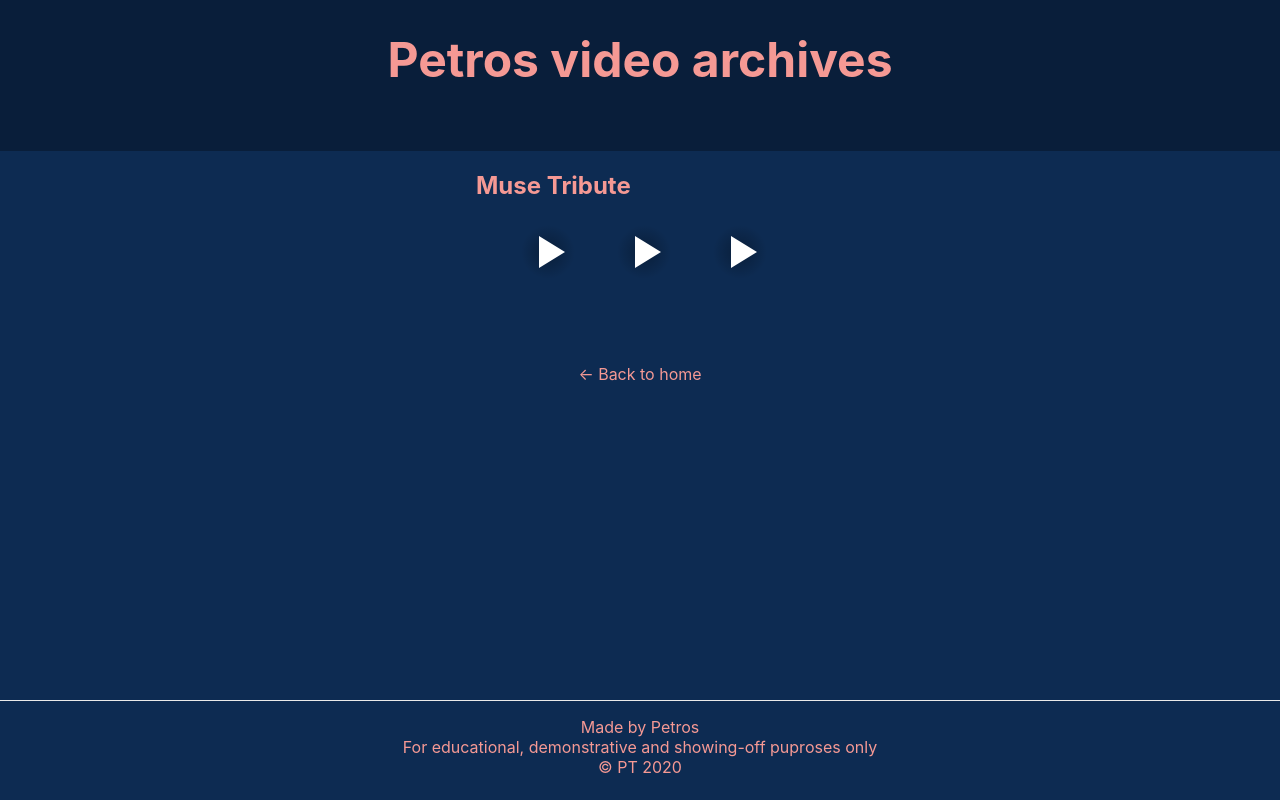
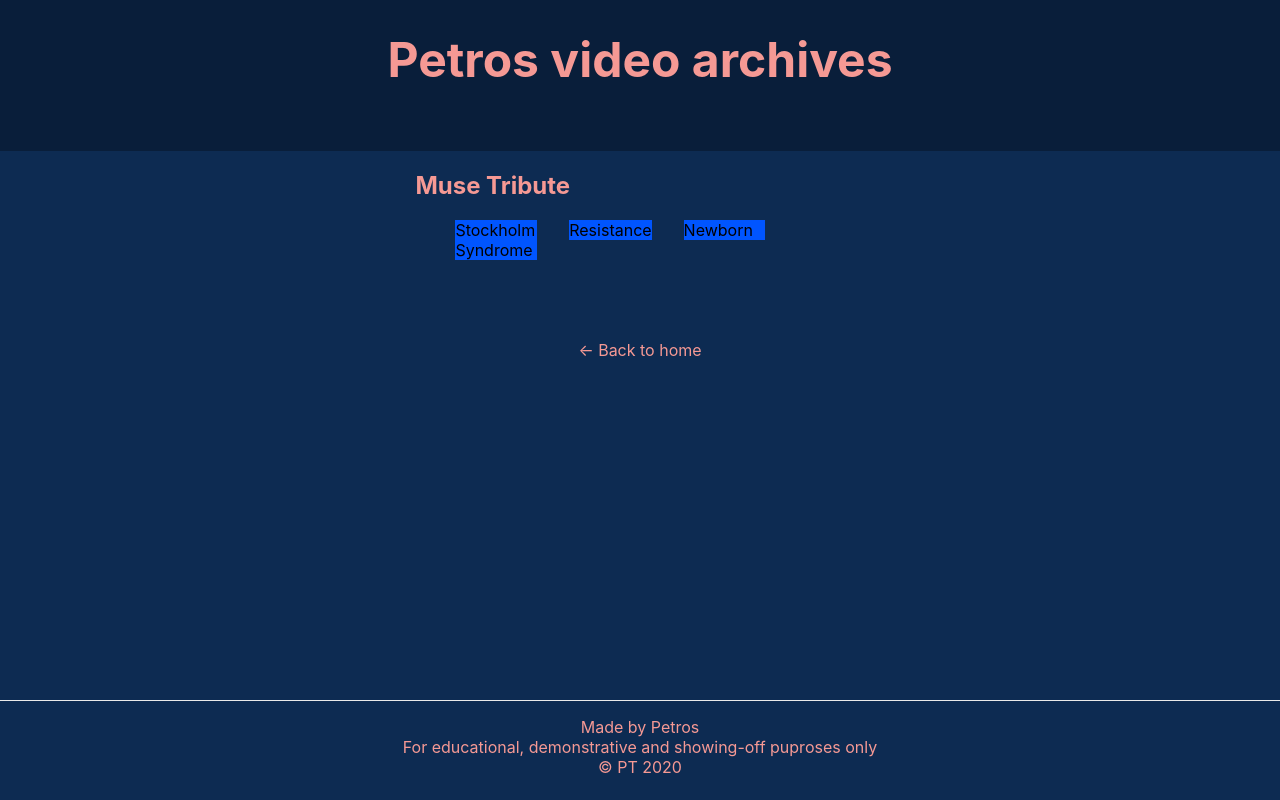
Before and after one commit to Peteropon/video-archive, a Next.js app: page /bands/muse in a window 1280 px wide. Built offline with nearby package versions, Linux system fonts and the light colour scheme; no server answers.

Commit message:
Inserted accordion comp in band page.

```diff
--- a/pages/bands/[band].js
+++ b/pages/bands/[band].js
@@ -1,4 +1,5 @@
 import Head from "next/head";
+import { VideoAccordion } from "../../components/videoAccordion";
 import ReactPlayer from "react-player/youtube";
 import { getBandData, getPaths } from "../../lib/videos";
 import Layout from "../../components/layout";
@@ -32,14 +33,18 @@
       <ul className={styles.list}>
         {band.videos.map((video, key) => (
           <li key={key}>
-            <ReactPlayer
-              light={true}
-              controls={true}
-              url={video.url}
-              width="100%"
-              height="100%"
-            ></ReactPlayer>
+            <VideoAccordion {...video} />
           </li>
+
+          // <li key={key}>
+          //   <ReactPlayer
+          //     light={true}
+          //     controls={true}
+          //     url={video.url}
+          //     width="100%"
+          //     height="100%"
+          //   ></ReactPlayer>
+          // </li>
         ))}
       </ul>
     </Layout>
```
